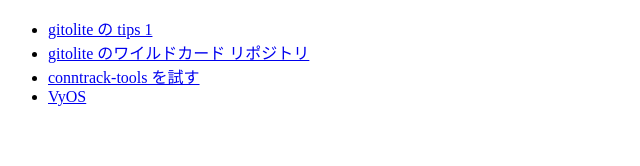
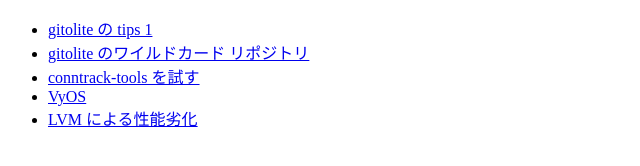
Before and after one commit to ogata/ogata.github.io, a plain HTML site: page index.html in a window 1280 px wide. Shown: the whole page, without its empty margins (0-640 px from the left). Drawn offline with Linux system fonts and the light colour scheme.

Commit message:
index.html

```diff
--- a/index.html
+++ b/index.html
@@ -8,6 +8,7 @@
 <li><a href='gitolite/wildrepos.html'>gitolite のワイルドカード リポジトリ</a>
 <li><a href='conntrack-tools/conntrackd.html'>conntrack-tools を試す</a>
 <li><a href='vyos/index.html'>VyOS</a>
+<li><a href='LVM/Performance-impact-of-LVM.html'>LVM による性能劣化</a>
 </ul>
 </body>
 </html>
```
